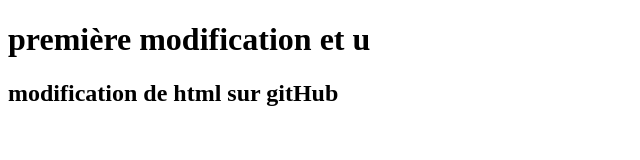
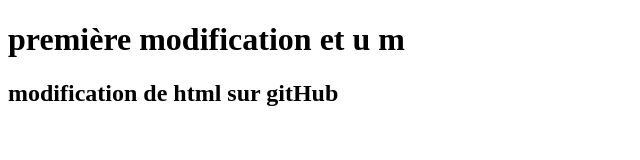
Before and after one commit to bfmc03/exercice_1, a plain HTML site: page index.html in a window 1280 px wide. Shown: the full height of the page, 0-640 px from the left. Drawn offline with Linux system fonts and the light colour scheme.

Commit message:
modif h1

```diff
--- a/index.html
+++ b/index.html
@@ -6,7 +6,7 @@
     <title>exercice perso</title>
 </head>
 <body>
-    <h1>première modification et u</h1>
+    <h1>première modification et u m</h1>
     <h2>modification de html sur gitHub</h2>
 
 </body>
```
